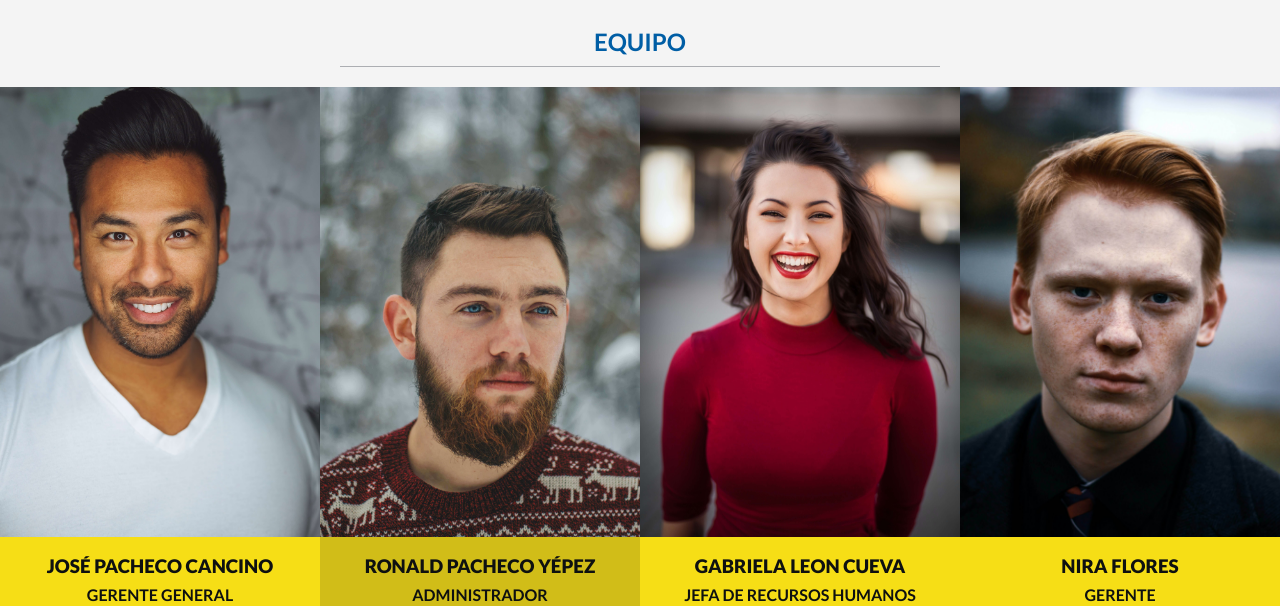
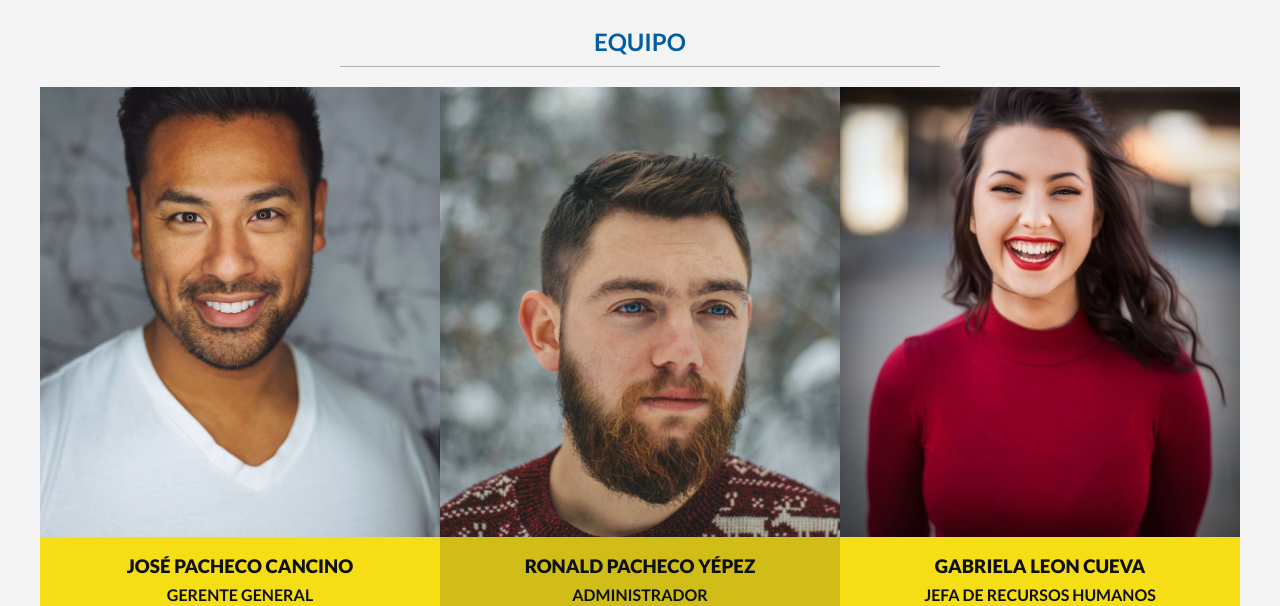
Before and after one commit to pieromc07/Servipac-LandingPage, a website with bundled scripts: page src/public/index.html in a window 1280 px wide. Shown: the part 1865-2471 px from the top of the page. Built offline with nearby package versions, Linux system fonts and the light colour scheme.

Commit message:
team reducir un card

```diff
--- a/src/public/Components/Banner.js
+++ b/src/public/Components/Banner.js
@@ -5,7 +5,7 @@ const Banner = () => {
             <div class="Banner-content">
                 <p class="h1">Tu carga segura y rápida</p>
                 <p class="parrafe">Corporación Servipac S.A.C busca reducir el nivel de accidentes a Nivel Nacional, brindando un servicio preventivo y correctivo de calidad. Asimismo, generar al emprendedor una rentabilidad estable con el fin de crear una red de confianza.</p>
-                <a class="button-link">CONTACTANOS</a>
+                <a href="#Contact" class="button-link">CONTACTANOS</a>
             </div>
         </di>
     `;
--- a/src/public/Components/Team.js
+++ b/src/public/Components/Team.js
@@ -45,18 +45,6 @@ const Team = () => {
                                 </ul>
                             </div>
                         </div>
-                        <div class="slider-element">
-                            <img class="element-image" src="img/picture-5.jpg" alt="picture 3"/>
-                            <div class="element-description">
-                            <h3>NIRA FLORES</h3>
-                            <p>GERENTE</p>
-                            <ul class="description-social">
-                                    <li>
-                                        <i class="fab fa-linkedin"></i>
-                                    </li>
-                                </ul>
-                            </div>
-                        </div>
                     </div>
                 </div>
                 <div class="slider-pag"></div>
--- a/src/public/main.js
+++ b/src/public/main.js
@@ -62,7 +62,7 @@ const main = async () => {
                 // screens greater than >= 1100px
                 breakpoint: 1024,
                 settings:{
-                    slidesToShow: 4,
+                    slidesToShow: 3,
                 }
             }]
         });
--- a/src/public/styles.css
+++ b/src/public/styles.css
@@ -298,6 +298,8 @@ a:active {
 	background-color: var(--white);
 	text-align: center;
 	margin: 20px 0px;
+	padding: 0 40px;
+
 }
 
 .team-slider {
```
Also changed, not shown: 1 other file.
